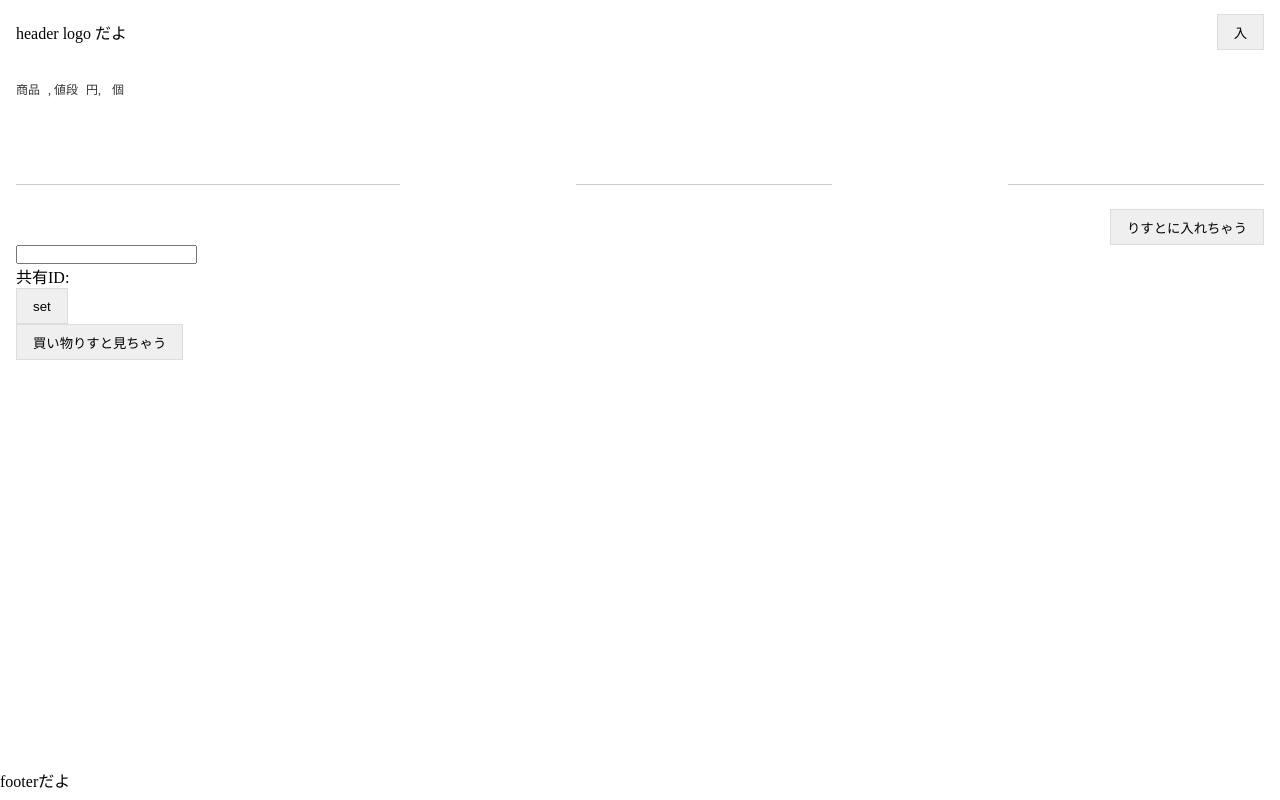
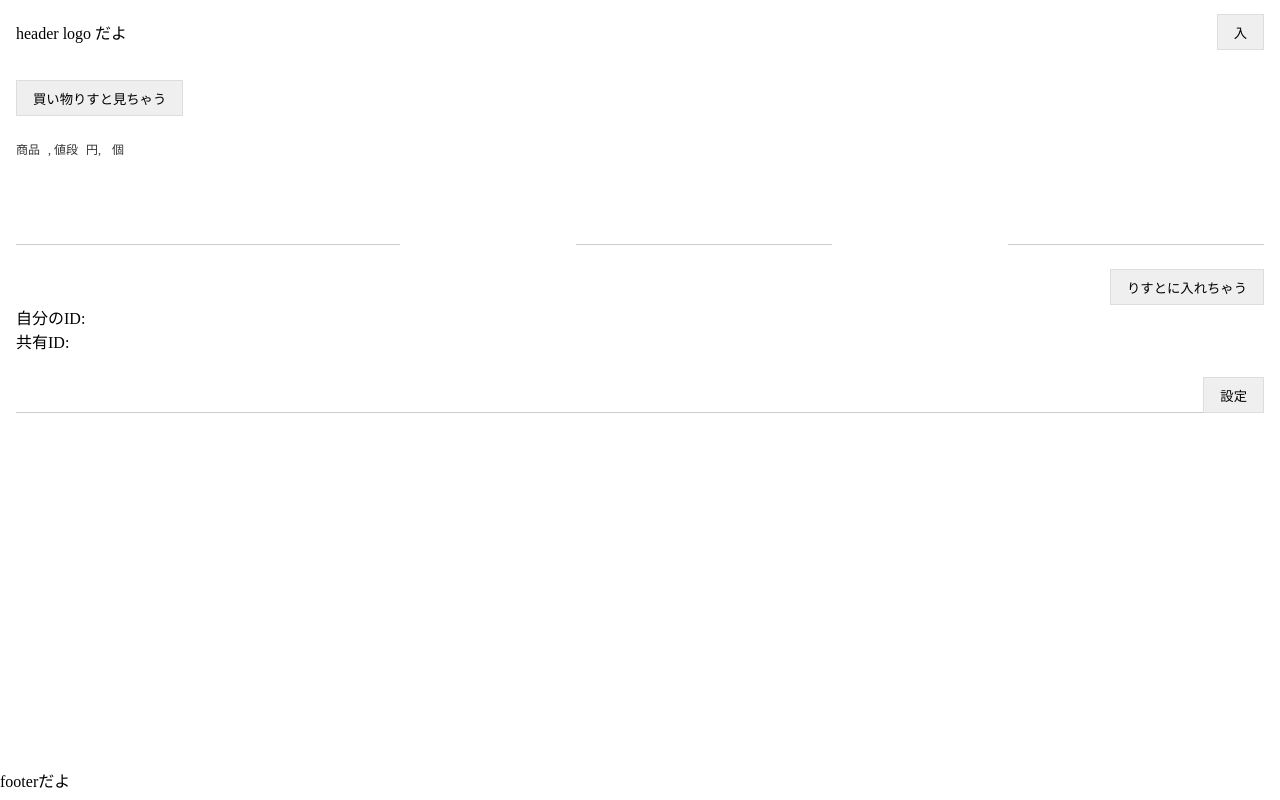
Before and after one commit to no-na-ka/errand_app, a Vue app: page / in a window 1280 px wide. Both pictures are taken after a click on the button "買い物りすと入れちゃう". Built offline with nearby package versions, Linux system fonts and the light colour scheme; no server answers; the database is empty.

Commit message:
デザインを若干変更

```diff
--- a/src/App.vue
+++ b/src/App.vue
@@ -3,27 +3,32 @@
     <Header />
 
     <main>
+
+      <section class="tab">
+        <button
+          type="button"
+          v-if="isShowHome"
+          @click="isChangeShowProfile">
+            買い物りすと入れちゃう
+        </button>
+
+        <button
+          type="button"
+          v-if="isShowProfile"
+          @click="isChangeShowHome">
+            買い物りすと見ちゃう
+        </button>
+      </section>
+
       <Home
         v-if="isShowHome" />
       <ErrandMenuList
         v-if="isShowHome" />
-      <button
-        type="button"
-        v-if="isShowHome"
-        @click="isChangeShowProfile">
-          買い物りすと入れちゃう
-      </button>
 
       <ErrandMenuInput
         v-if="isShowProfile" />
       <ShareIdInput
         v-if="isShowProfile" />
-      <button
-        type="button"
-        v-if="isShowProfile"
-        @click="isChangeShowHome">
-          買い物りすと見ちゃう
-      </button>
 
     </main>
     <Footer />
@@ -73,3 +78,9 @@ export default {
 
 }
 </script>
+
+<style scoped>
+.tab {
+  margin-bottom: 24px;
+}
+</style>
--- a/src/components/ErrandMenu/ErrandMenuList.vue
+++ b/src/components/ErrandMenu/ErrandMenuList.vue
@@ -3,14 +3,15 @@
         <ul>
             <li>リスト</li>
         </ul>
-        <ul>
+        <ul class="errand_menu_list-list">
             <li v-for="list in lists" :key="list.index">
-                {{ list.cost }}<br>
-                {{ list.name }}<br>
-                {{ list.count }}
+                <div class="errand_menu_list-list_item">
+                    <span class="errand_menu_list-list_item_name">{{ list.name }}</span>
+                    <span class="errand_menu_list-list_item_name">{{ list.cost }}<small>円</small></span>
+                    <span class="errand_menu_list-list_item_name">{{ list.count }}<small>個</small></span>
+                </div>
             </li>
         </ul>
-        <pre>{{ lists }}</pre>
     </section>
 </template>
 
@@ -26,3 +27,20 @@ export default {
 
 }
 </script>
+
+<style scoped>
+.errand_menu_list-list_item {
+    display: flex;
+    border-bottom: 1px solid #ccc;
+    padding: 4px;
+}
+.errand_menu_list-list_item span {
+    display: block;
+    padding: 0 16px;
+    text-align: right;
+    flex: 1;
+}
+.errand_menu_list-list_item span:nth-of-type(1) {
+    flex: 2;
+}
+</style>
--- a/src/components/ShareIdInput/ShareIdInput.vue
+++ b/src/components/ShareIdInput/ShareIdInput.vue
@@ -1,12 +1,16 @@
 <template>
     <section>
-        {{ userId }}
-        <form>
-            <input type="text" name="errandItemName"  v-model="shareId">
-        </form>
-        共有ID: {{ shareId }}
+        <div class="share_id_input-area">
+            自分のID:<span>{{ userId }}</span>
+            共有ID:<span>{{ shareId }}</span>
+        </div>
+        <div class="share_id_input-input">
+            <form>
+                <input type="text" name="errandItemName"  v-model="shareId">
+            </form>
 
-        <button type="button" @click="setShareId()">set</button>
+            <button type="button" @click="setShareId()">設定</button>
+        </div>
     </section>
 </template>
 
@@ -19,7 +23,7 @@ export default {
     data() {
         return {
             userId: this.$store.state.user.uid,
-            shareId: '',
+            shareId: this.$store.state.shareId,
         }
     },
     methods: {
@@ -34,3 +38,30 @@ export default {
 
 }
 </script>
+
+<style scoped>
+.share_id_input-area {
+    margin-bottom: 24px;
+}
+.share_id_input-area span {
+    padding-left: 24px;
+    display: block;
+}
+
+.share_id_input-input form {
+    flex: 1;
+}
+.share_id_input-input {
+    display: flex;
+    align-items: center;
+}
+
+.share_id_input-input input {
+    border: 0;
+    border-bottom: 1px solid #ccc;
+    padding: 8px 8px 4px;
+    text-align: left;
+    height: 36px;
+    width: 100%;
+}
+</style>
```
